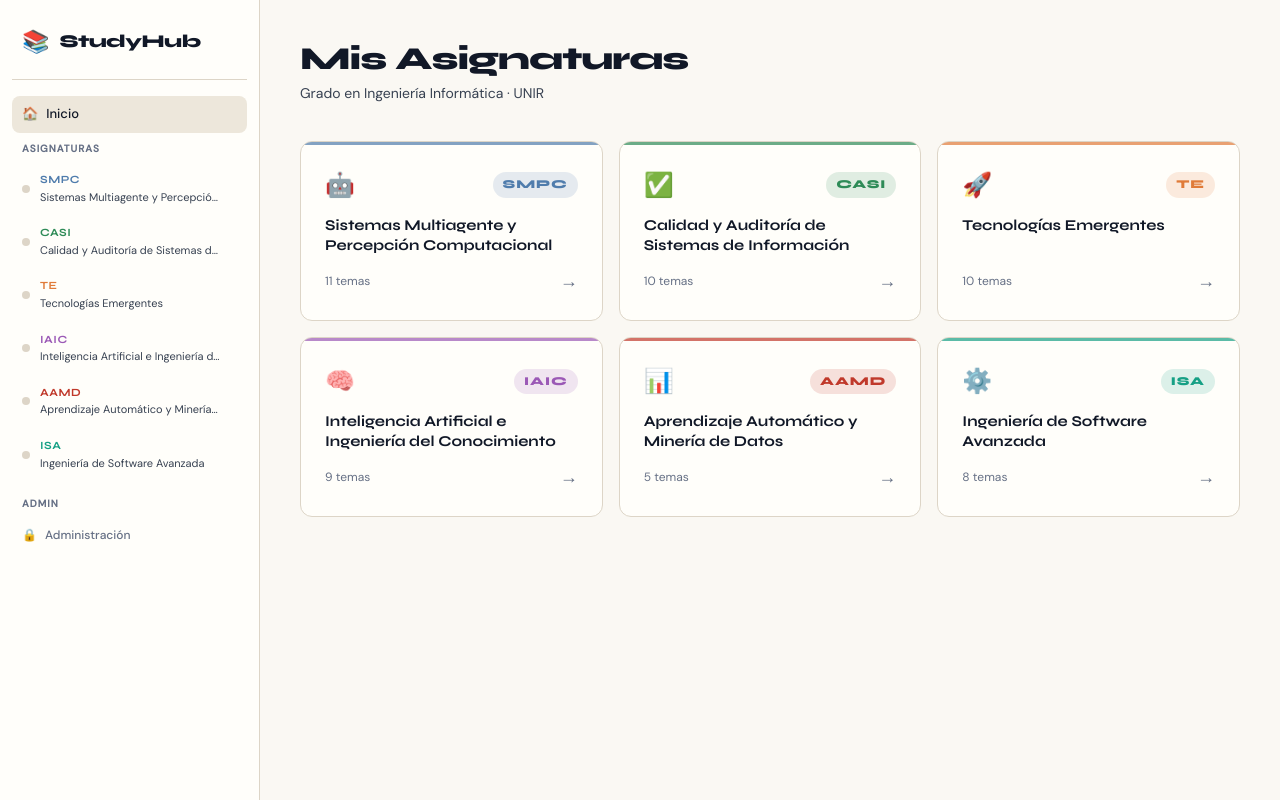
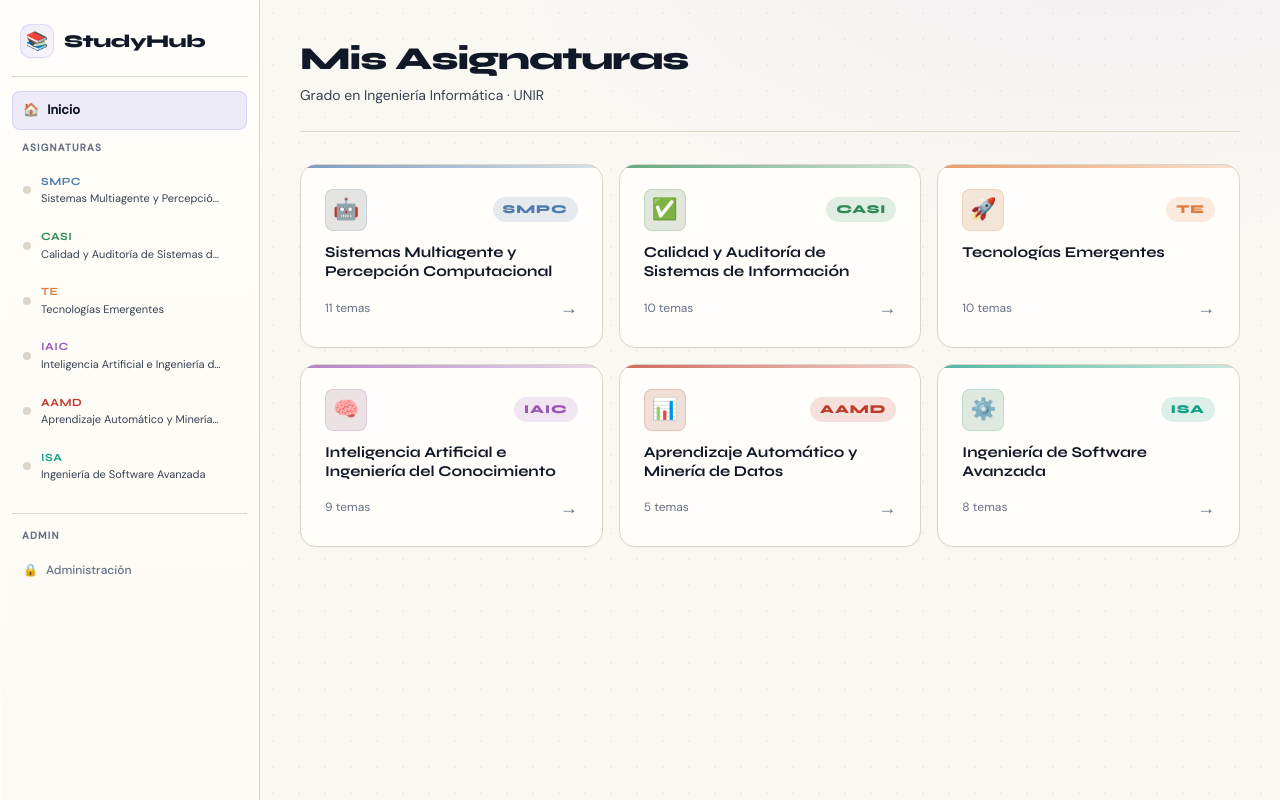
Before and after one commit to CarlosTorresCid/StudyHub, a React (Vite) app: page /asignatura/1/examen/1 in a window 1280 px wide. Built offline with nearby package versions, Linux system fonts and the light colour scheme.

Commit message:
Mejora visual hecha con Fable 5.0 con libertad creativa. Inestigación

```diff
--- a/src/App.css
+++ b/src/App.css
@@ -21,7 +21,9 @@
   position: fixed;
   inset: 0;
   z-index: 900;
-  background: rgba(0, 0, 0, 0.35);
+  background: rgba(30, 24, 12, 0.3);
+  backdrop-filter: blur(2px);
+  -webkit-backdrop-filter: blur(2px);
   border: 0;
   width: 100%;
   height: 100%;
--- a/src/components/ExamPartIntro.css
+++ b/src/components/ExamPartIntro.css
@@ -1,5 +1,5 @@
 .exam-part-intro {
-  background: var(--surface);
+  background: linear-gradient(135deg, rgba(98, 88, 232, 0.035), var(--surface) 50%);
   border: 1px solid var(--border);
   border-radius: var(--radius);
   padding: 16px 20px;
@@ -7,6 +7,7 @@
   display: flex;
   flex-direction: column;
   gap: 8px;
+  box-shadow: var(--shadow-xs);
 }
 
 .exam-part-intro-title {
--- a/src/components/Sidebar.css
+++ b/src/components/Sidebar.css
@@ -1,8 +1,9 @@
 .sidebar {
   width: var(--sidebar-width);
   min-height: 100vh;
-  background: var(--surface);
+  background: linear-gradient(180deg, var(--surface) 0%, #fdfaf4 100%);
   border-right: 1px solid var(--border);
+  box-shadow: 1px 0 0 rgba(255, 255, 255, 0.6) inset;
   display: flex;
   flex-direction: column;
   padding: 20px 12px;
@@ -17,14 +18,24 @@
   display: flex;
   align-items: center;
   gap: 10px;
-  padding: 4px 10px 20px;
+  padding: 4px 8px 18px;
   border-bottom: 1px solid var(--border);
-  margin-bottom: 16px;
+  margin-bottom: 14px;
   text-decoration: none;
   transition: opacity var(--transition);
 }
-.sidebar-logo:hover { opacity: 0.8; }
-.sidebar-logo-icon { font-size: 22px; }
+.sidebar-logo:hover { opacity: 0.85; }
+.sidebar-logo-icon {
+  display: grid;
+  place-items: center;
+  width: 34px;
+  height: 34px;
+  font-size: 18px;
+  border-radius: 10px;
+  background: linear-gradient(135deg, var(--accent-soft), rgba(98, 88, 232, 0.05));
+  border: 1px solid rgba(98, 88, 232, 0.16);
+  box-shadow: var(--shadow-xs);
+}
 .sidebar-logo-text {
   font-family: 'Syne', sans-serif;
   font-weight: 800;
@@ -39,25 +50,32 @@
   gap: 8px;
   padding: 8px 10px;
   border-radius: var(--radius-sm);
+  border: 1px solid transparent;
   color: var(--text-muted);
   font-size: 13px;
   font-weight: 500;
   transition: all var(--transition);
-  margin-bottom: 8px;
+  margin-bottom: 10px;
 }
-.sidebar-home:hover, .sidebar-home.active {
-  background: var(--surface3);
+.sidebar-home:hover {
+  background: var(--surface2);
   color: var(--text);
+}
+.sidebar-home.active {
+  background: var(--accent-soft);
+  border-color: rgba(98, 88, 232, 0.16);
+  color: var(--text);
+  font-weight: 600;
 }
 
 .sidebar-section-title {
   font-size: 10px;
   font-weight: 700;
-  letter-spacing: 0.1em;
+  letter-spacing: 0.12em;
   text-transform: uppercase;
   color: var(--text-dim);
   padding: 0 10px;
-  margin-bottom: 6px;
+  margin-bottom: 8px;
 }
 
 .sidebar-item {
@@ -66,18 +84,31 @@
   gap: 10px;
   padding: 8px 10px;
   border-radius: var(--radius-sm);
+  border: 1px solid transparent;
   color: var(--text-muted);
   font-size: 13px;
   transition: all var(--transition);
   margin-bottom: 2px;
+  position: relative;
 }
-.sidebar-item:hover, .sidebar-item.active {
-  background: var(--surface3);
+.sidebar-item:hover {
+  background: var(--surface2);
   color: var(--text);
+}
+.sidebar-item:hover .sidebar-item-dot {
+  background: var(--subject-color, var(--border));
+  opacity: 0.6;
+}
+.sidebar-item.active {
+  background: color-mix(in srgb, var(--subject-color, var(--accent)) 9%, transparent);
+  border-color: color-mix(in srgb, var(--subject-color, var(--accent)) 22%, transparent);
+  color: var(--text);
+  box-shadow: var(--shadow-xs);
 }
 .sidebar-item.active .sidebar-item-dot {
   background: var(--subject-color);
-  box-shadow: 0 0 8px var(--subject-color);
+  box-shadow: 0 0 0 3px color-mix(in srgb, var(--subject-color) 18%, transparent);
+  opacity: 1;
 }
 
 .sidebar-item-dot {
@@ -111,7 +142,11 @@
 }
 .sidebar-item.active .sidebar-item-nombre { color: var(--text); }
 
-.sidebar-section-spacer { margin-top: 16px; }
+.sidebar-section-spacer {
+  margin-top: 20px;
+  padding-top: 14px;
+  border-top: 1px solid var(--border);
+}
 .sidebar-mgmt { color: var(--text-dim) !important; font-size: 12px; }
 .sidebar-mgmt:hover, .sidebar-mgmt.active { color: var(--text) !important; }
 
@@ -127,8 +162,9 @@
     min-height: unset;
     width: min(82vw, 320px);
     transform: translateX(-100%);
-    transition: transform 0.2s ease;
+    transition: transform 0.22s cubic-bezier(0.4, 0, 0.2, 1);
     z-index: 1000;
+    box-shadow: var(--shadow-lg);
   }
 
   .sidebar.sidebar-open {
--- a/src/index.css
+++ b/src/index.css
@@ -27,8 +27,15 @@
 
   --radius: 12px;
   --radius-sm: 8px;
+  --radius-lg: 16px;
   --sidebar-width: 260px;
-  --transition: 0.18s ease;
+  --transition: 0.18s cubic-bezier(0.4, 0, 0.2, 1);
+
+  /* Sombras cálidas (tono marrón suave acorde al fondo) */
+  --shadow-xs: 0 1px 2px rgba(58, 48, 28, 0.04);
+  --shadow-sm: 0 1px 2px rgba(58, 48, 28, 0.05), 0 3px 10px rgba(58, 48, 28, 0.05);
+  --shadow-md: 0 2px 4px rgba(58, 48, 28, 0.05), 0 10px 28px rgba(58, 48, 28, 0.08);
+  --shadow-lg: 0 4px 10px rgba(58, 48, 28, 0.06), 0 18px 44px rgba(58, 48, 28, 0.11);
 }
 
 * { box-sizing: border-box; margin: 0; padding: 0; }
@@ -37,12 +44,28 @@ html, body, #root {
   height: 100%;
   max-width: 100%;
   overflow-x: hidden;
-  background: var(--bg);
   color: var(--text);
   font-family: 'DM Sans', sans-serif;
   font-size: 15px;
   line-height: 1.6;
   -webkit-font-smoothing: antialiased;
+}
+
+html { background: var(--bg); scroll-behavior: smooth; }
+
+/* Fondo con profundidad: halos suaves + retícula de puntos muy leve */
+body {
+  background:
+    radial-gradient(1100px 520px at 88% -8%, rgba(98, 88, 232, 0.05), transparent 62%),
+    radial-gradient(850px 460px at -12% 4%, rgba(200, 121, 16, 0.045), transparent 58%),
+    radial-gradient(rgba(58, 48, 28, 0.05) 1px, transparent 1px) 0 0 / 26px 26px,
+    var(--bg);
+}
+
+#root { background: transparent; }
+
+::selection {
+  background: rgba(98, 88, 232, 0.2);
 }
 
 h1, h2, h3, h4 { font-family: 'Syne', sans-serif; line-height: 1.2; }
@@ -64,9 +87,25 @@ a:focus-visible,
   border-radius: 4px;
 }
 
-::-webkit-scrollbar { width: 6px; }
+::-webkit-scrollbar { width: 8px; height: 8px; }
 ::-webkit-scrollbar-track { background: transparent; }
-::-webkit-scrollbar-thumb { background: var(--border); border-radius: 3px; }
+::-webkit-scrollbar-thumb {
+  background: var(--border);
+  border-radius: 4px;
+  border: 2px solid transparent;
+  background-clip: padding-box;
+}
+::-webkit-scrollbar-thumb:hover { background-color: #c9bfac; background-clip: padding-box; }
+
+/* Respeto a usuarios con movimiento reducido */
+@media (prefers-reduced-motion: reduce) {
+  *, *::before, *::after {
+    animation-duration: 0.01ms !important;
+    animation-iteration-count: 1 !important;
+    transition-duration: 0.01ms !important;
+  }
+  html { scroll-behavior: auto; }
+}
 
 .badge {
   display: inline-flex;
@@ -78,6 +117,7 @@ a:focus-visible,
   font-weight: 600;
   letter-spacing: 0.03em;
   text-transform: uppercase;
+  border: 1px solid color-mix(in srgb, currentColor 22%, transparent);
 }
 .badge-alta { background: var(--danger-soft); color: var(--danger); }
 .badge-media { background: var(--warning-soft); color: var(--warning); }
@@ -91,29 +131,54 @@ a:focus-visible,
   padding: 9px 18px;
   border-radius: var(--radius-sm);
   font-size: 13px;
-  font-weight: 500;
+  font-weight: 600;
   transition: all var(--transition);
 }
+.btn:active { transform: translateY(0) scale(0.985); }
 .btn-primary {
+  background: linear-gradient(180deg, #6f66f2, var(--accent));
+  color: #fff;
+  box-shadow:
+    inset 0 1px 0 rgba(255, 255, 255, 0.18),
+    0 1px 2px rgba(98, 88, 232, 0.3);
+}
+.btn-primary:hover {
+  background: linear-gradient(180deg, #7b73f7, #6c63ee);
+  transform: translateY(-1px);
+  box-shadow:
+    inset 0 1px 0 rgba(255, 255, 255, 0.2),
+    0 5px 14px rgba(98, 88, 232, 0.32);
+}
+.btn-primary:active {
   background: var(--accent);
-  color: #fff;
+  box-shadow: inset 0 1px 2px rgba(0, 0, 0, 0.12);
 }
-.btn-primary:hover { background: #7b74ff; transform: translateY(-1px); }
 .btn-ghost {
-  background: transparent;
+  background: var(--surface);
   color: var(--text-muted);
   border: 1px solid var(--border);
+  box-shadow: var(--shadow-xs);
 }
-.btn-ghost:hover { background: var(--surface2); color: var(--text); }
+.btn-ghost:hover {
+  background: var(--surface2);
+  color: var(--text);
+  border-color: #cfc5b2;
+  transform: translateY(-1px);
+  box-shadow: var(--shadow-sm);
+}
+.btn-ghost:active { box-shadow: none; }
 .btn-sm { padding: 6px 12px; font-size: 12px; }
 .btn-download {
-  background: #22c55e;
+  background: linear-gradient(180deg, #2ed06b, #1cb45a);
   color: #ffffff;
-  border: 1px solid #22c55e;
+  border: 1px solid #1cb45a;
   min-height: 36px;
   padding: 8px 14px;
   font-size: 13px;
   font-weight: 650;
+  box-shadow:
+    inset 0 1px 0 rgba(255, 255, 255, 0.22),
+    0 1px 2px rgba(28, 180, 90, 0.3);
 }
 .btn-download:hover {
   background: #059669;
--- a/src/pages/DashboardPage.css
+++ b/src/pages/DashboardPage.css
@@ -6,7 +6,9 @@
 }
 
 .dashboard-header {
-  margin-bottom: 36px;
+  margin-bottom: 32px;
+  padding-bottom: 24px;
+  border-bottom: 1px solid var(--border);
 }
 .dashboard-header h1 {
   font-size: 32px;
@@ -16,7 +18,10 @@
 .dashboard-subtitle {
   color: var(--text-muted);
   font-size: 14px;
-  margin-top: 4px;
+  margin-top: 6px;
+  display: flex;
+  align-items: center;
+  gap: 8px;
 }
 
 .dashboard-grid {
@@ -28,7 +33,7 @@
 .subject-card {
   background: var(--surface);
   border: 1px solid var(--border);
-  border-radius: var(--radius);
+  border-radius: var(--radius-lg);
   padding: 24px;
   display: flex;
   flex-direction: column;
@@ -36,19 +41,26 @@
   transition: all var(--transition);
   position: relative;
   overflow: hidden;
+  box-shadow: var(--shadow-xs);
 }
 .subject-card:hover {
-  border-color: var(--subject-color);
-  transform: translateY(-2px);
-  box-shadow: 0 8px 24px rgba(0,0,0,0.08);
+  border-color: color-mix(in srgb, var(--subject-color) 50%, var(--border));
+  transform: translateY(-3px);
+  box-shadow: var(--shadow-md);
 }
+.subject-card:hover .subject-card-bar { opacity: 1; }
 
 .subject-card-bar {
   position: absolute;
   top: 0; left: 0; right: 0;
   height: 3px;
-  background: var(--subject-color);
-  opacity: 0.7;
+  background: linear-gradient(
+    90deg,
+    var(--subject-color),
+    color-mix(in srgb, var(--subject-color) 30%, transparent)
+  );
+  opacity: 0.75;
+  transition: opacity var(--transition);
 }
 
 .subject-card-top {
@@ -56,7 +68,16 @@
   align-items: center;
   justify-content: space-between;
 }
-.subject-card-icon { font-size: 24px; }
+.subject-card-icon {
+  display: grid;
+  place-items: center;
+  width: 42px;
+  height: 42px;
+  font-size: 21px;
+  border-radius: var(--radius-sm);
+  background: color-mix(in srgb, var(--subject-color) 10%, var(--surface2));
+  border: 1px solid color-mix(in srgb, var(--subject-color) 18%, transparent);
+}
 .subject-card-abrev {
   font-family: 'Syne', sans-serif;
   font-weight: 800;
--- a/src/pages/ExamPartPage.css
+++ b/src/pages/ExamPartPage.css
@@ -91,6 +91,7 @@
   display: flex;
   flex-direction: column;
   gap: 12px;
+  box-shadow: var(--shadow-xs);
 }
 
 .exam-filters-row {
@@ -245,13 +246,16 @@
   padding: 18px 20px;
   text-decoration: none;
   color: var(--text);
-  transition: transform var(--transition), border-color var(--transition), background var(--transition);
+  box-shadow: var(--shadow-xs);
+  transition: transform var(--transition), border-color var(--transition),
+    background var(--transition), box-shadow var(--transition);
 }
 
 .exam-model-card:hover {
   transform: translateY(-2px);
-  border-color: var(--accent);
-  background: var(--surface2);
+  border-color: color-mix(in srgb, var(--accent) 50%, var(--border));
+  background: var(--surface);
+  box-shadow: var(--shadow-sm);
 }
 
 .exam-model-card-title {
```
Also changed, not shown: src/components/ExamInfoCard.css (+18 -2 lines), src/components/ProblemTrainingGuide.css (+48 -5 lines), src/components/QuestionPracticeCard.css (+23 -3 lines), src/pages/SubjectPage.css (+61 -10 lines), src/pages/TopicPage.css (+16 -5 lines).
